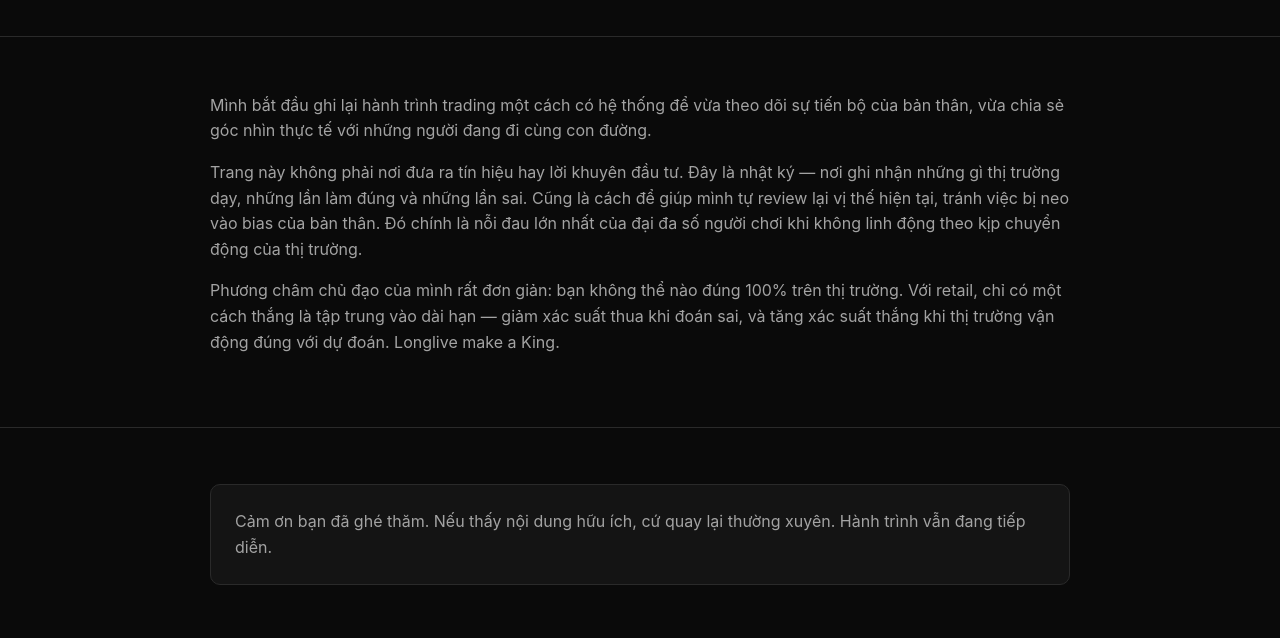
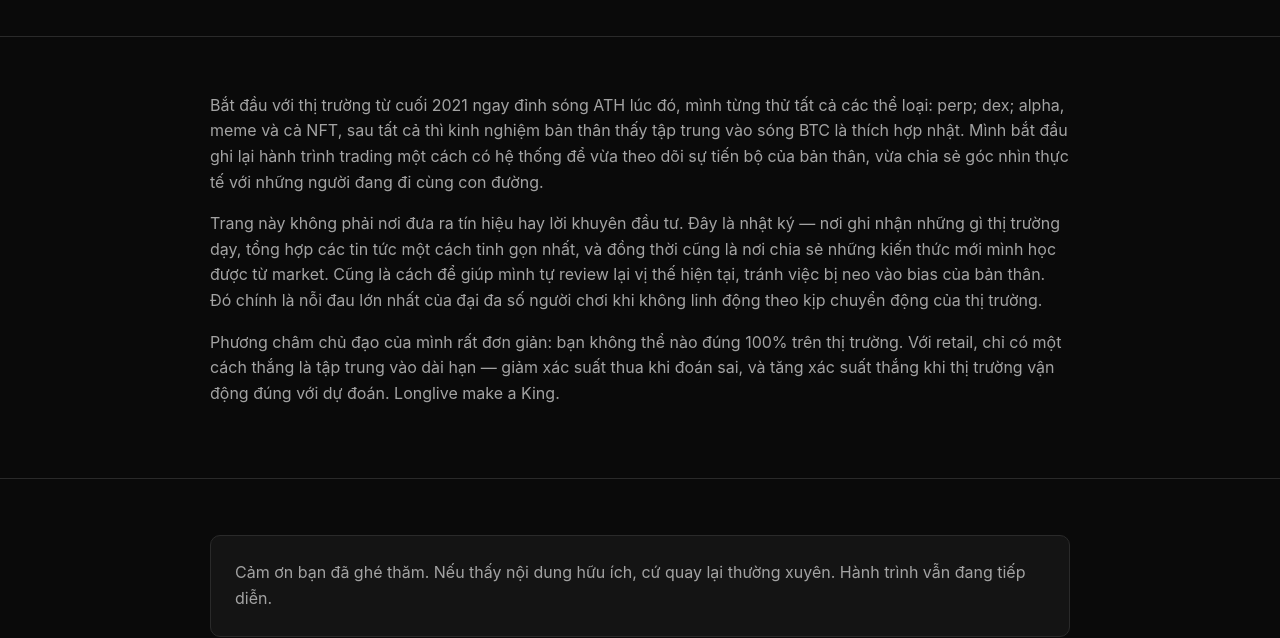
Before and after one commit to jayc9298-maker/TradingwithAjay, a plain HTML site: page about.html in a window 1280 px wide. Shown: the part 180-818 px from the top of the page. Drawn offline with Linux system fonts and the light colour scheme.

Commit message:
Update about.html

```diff
--- a/about.html
+++ b/about.html
@@ -30,9 +30,9 @@
 
     <section>
       <div class="container">
-        <p>Mình bắt đầu ghi lại hành trình trading một cách có hệ thống để vừa theo dõi sự tiến bộ của bản thân, vừa chia sẻ góc nhìn thực tế với những người đang đi cùng con đường.</p>
+        <p>Bắt đầu với thị trường từ cuối 2021 ngay đỉnh sóng ATH lúc đó, mình từng thử tất cả các thể loại: perp; dex; alpha, meme và cả NFT, sau tất cả thì kinh nghiệm bản thân thấy tập trung vào sóng BTC là thích hợp nhật. Mình bắt đầu ghi lại hành trình trading một cách có hệ thống để vừa theo dõi sự tiến bộ của bản thân, vừa chia sẻ góc nhìn thực tế với những người đang đi cùng con đường.</p>
 
-        <p>Trang này không phải nơi đưa ra tín hiệu hay lời khuyên đầu tư. Đây là nhật ký — nơi ghi nhận những gì thị trường dạy, những lần làm đúng và những lần sai. Cũng là cách để giúp mình tự review lại vị thế hiện tại, tránh việc bị neo vào bias của bản thân. Đó chính là nỗi đau lớn nhất của đại đa số người chơi khi không linh động theo kịp chuyển động của thị trường.</p>
+        <p>Trang này không phải nơi đưa ra tín hiệu hay lời khuyên đầu tư. Đây là nhật ký — nơi ghi nhận những gì thị trường dạy, tổng hợp các tin tức một cách tinh gọn nhất, và đồng thời cũng là nơi chia sẻ những kiến thức mới mình học được từ market. Cũng là cách để giúp mình tự review lại vị thế hiện tại, tránh việc bị neo vào bias của bản thân. Đó chính là nỗi đau lớn nhất của đại đa số người chơi khi không linh động theo kịp chuyển động của thị trường.</p>
 
         <p>Phương châm chủ đạo của mình rất đơn giản: bạn không thể nào đúng 100% trên thị trường. Với retail, chỉ có một cách thắng là tập trung vào dài hạn — giảm xác suất thua khi đoán sai, và tăng xác suất thắng khi thị trường vận động đúng với dự đoán. Longlive make a King.</p>
       </div>
```
